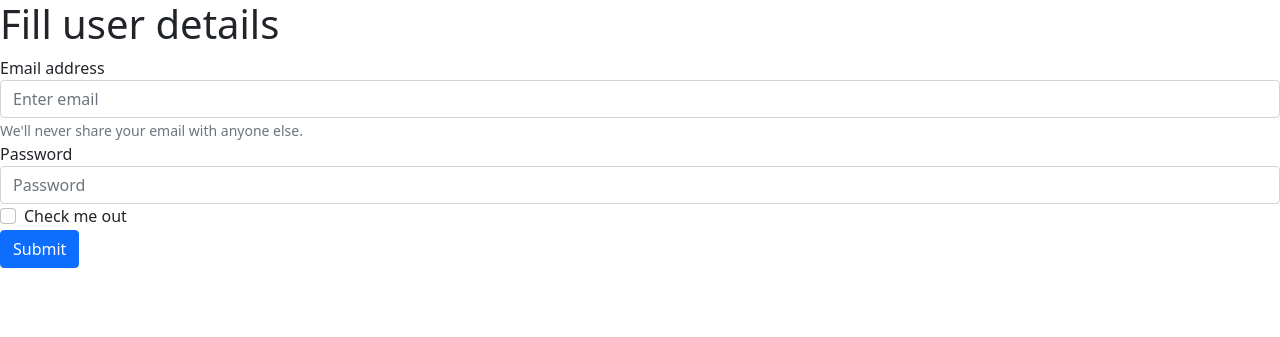
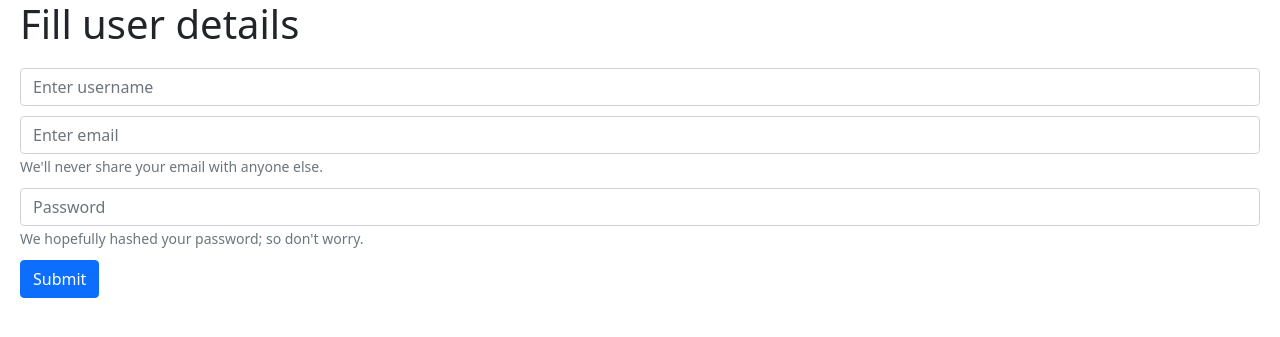
Before and after one commit to W1NDSOR/25acres, a Django app: template twentyfiveacres/user/templates/add_user_form.html in a window 1280 px wide. Shown: the top 337 px of the page. Run offline with Django 4.2, Linux system fonts and the light colour scheme; the template is opened without the code that fills it, so the values that code supplies are empty.

Commit message:
submit in add user form works now

```diff
--- a/twentyfiveacres/user/templates/add_user_form.html
+++ b/twentyfiveacres/user/templates/add_user_form.html
@@ -1,27 +1,42 @@
 <!DOCTYPE html>
 <html>
+  <style>
+    h1 {
+      margin: 20px;
+    }
+    form {
+      margin-top: 20px;
+      padding-left: 20px;
+      padding-right: 20px;
+    }
+    div {
+      margin-top: 10px;
+    }
+  </style>
   <head>
-    <link rel="stylesheet" href="add_user_form.css" />
     <link href="https://cdn.jsdelivr.net/npm/bootstrap@5.0.2/dist/css/bootstrap.min.css" rel="stylesheet" integrity="sha384-EVSTQN3/azprG1Anm3QDgpJLIm9Nao0Yz1ztcQTwFspd3yD65VohhpuuCOmLASjC" crossorigin="anonymous" />
     <title>Fill user details</title>
   </head>
   <body>
     <h1>Fill user details</h1>
-    <form>
+    <form action="." method="POST">
+      {% csrf_token %}
       <div class="form-group">
-        <label for="exampleInputEmail1">Email address</label>
-        <input type="email" class="form-control" id="exampleInputEmail1" aria-describedby="emailHelp" placeholder="Enter email" />
+        <input type="text" class="form-control" name="user_name" placeholder="Enter username" />
+      </div>
+      <div class="form-group">
+        <input type="email" class="form-control" name="email" aria-describedby="emailHelp" placeholder="Enter email" />
         <small id="emailHelp" class="form-text text-muted">We'll never share your email with anyone else.</small>
       </div>
       <div class="form-group">
-        <label for="exampleInputPassword1">Password</label>
-        <input type="password" class="form-control" id="exampleInputPassword1" placeholder="Password" />
+        <input type="password" class="form-control" name="password" placeholder="Password" aria-describedby="passwordHelp" placeholder="Enter password" />
+        <small id="passwordHelp" class="form-text text-muted">We hopefully hashed your password; so don't worry.</small>
       </div>
-      <div class="form-check">
+      {% comment %} <div class="form-check">
         <input type="checkbox" class="form-check-input" id="exampleCheck1" />
         <label class="form-check-label" for="exampleCheck1">Check me out</label>
-      </div>
-      <button type="submit" class="btn btn-primary">Submit</button>
+      </div> {% endcomment %}
+      <button type="submit" style="margin-top:10px;" class="btn btn-primary">Submit</button>
     </form>
   </body>
 </html>
```
Also changed, not shown: twentyfiveacres/user/views.py (+15 -0 lines).
